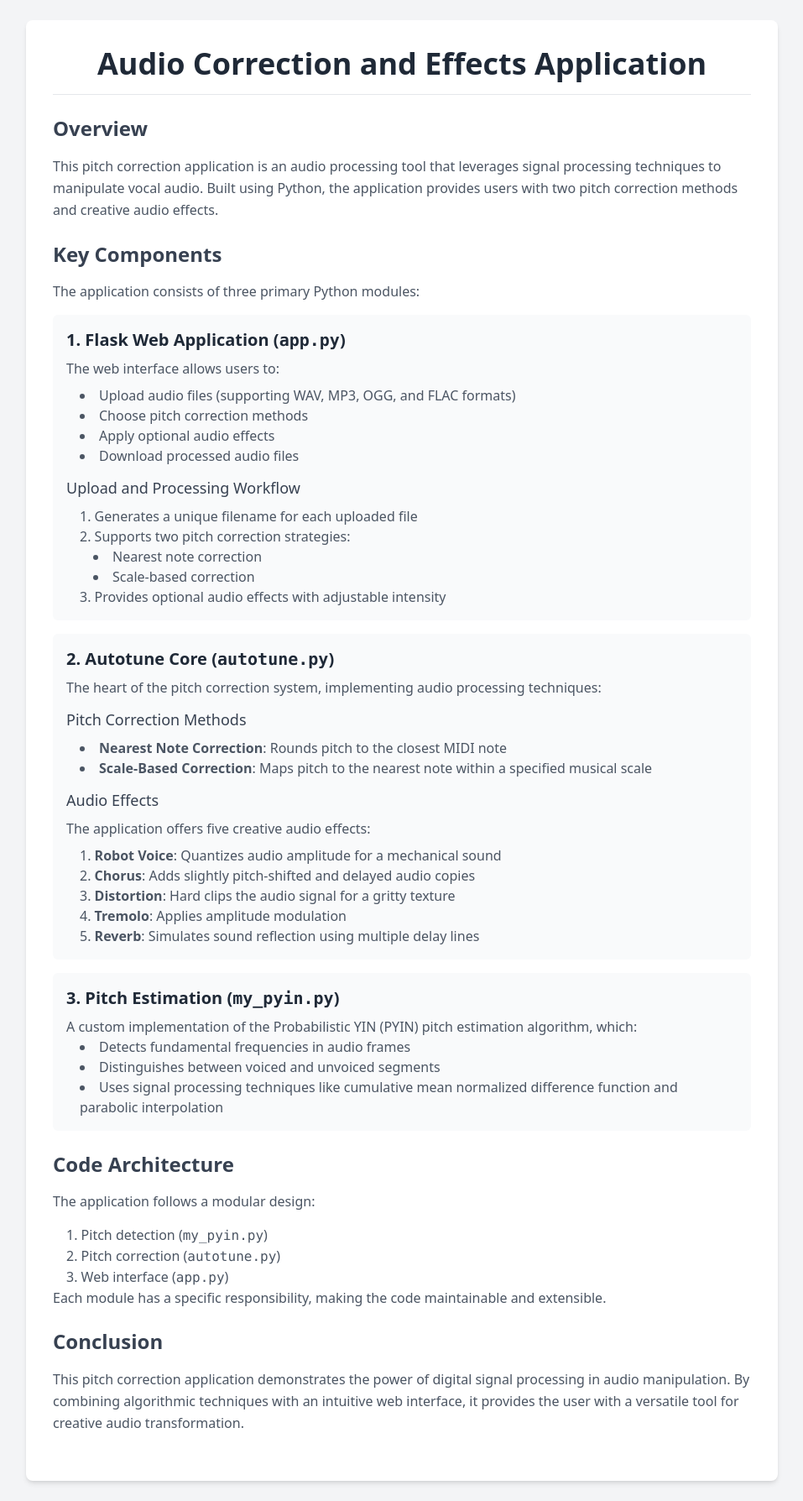
After one commit to Mofante/autotune, a Flask app: page /about in a window 1280 px wide. The commit adds this page. Shown: the whole page at 84% size, without its empty margins (161-1118 px from the left). Run offline with Flask 3, Linux system fonts and the light colour scheme; some libraries are stand-ins or nearby versions.

Commit message:
added about page

```diff
--- a/app.py
+++ b/app.py
@@ -92,5 +92,9 @@ def upload_file():
 def download_file(filename):
     return send_file(os.path.join(app.config['OUTPUT_FOLDER'], filename), as_attachment=True)
 
+@app.route('/about')
+def about():
+    return render_template('about.html')
+
 if __name__ == '__main__':
     app.run(debug=True)
--- /dev/null
+++ b/templates/about.html
@@ -0,0 +1,112 @@
+<!DOCTYPE html>
+<html lang="en">
+<head>
+    <meta charset="UTF-8">
+    <meta name="viewport" content="width=device-width, initial-scale=1.0">
+    <title>Audio Correction App - About</title>
+    <script src="https://cdn.tailwindcss.com"></script>
+</head>
+<body class="bg-gray-100 min-h-screen p-6">
+    <div class="container mx-auto max-w-4xl bg-white shadow-md rounded-lg p-8">
+        <h1 class="text-4xl font-bold mb-6 text-center text-gray-800 border-b pb-4">Audio Correction and Effects Application</h1>
+
+        <section class="mb-6">
+            <h2 class="text-2xl font-semibold mb-4 text-gray-700">Overview</h2>
+            <p class="text-gray-600 leading-relaxed">
+                This pitch correction application is an audio processing tool that leverages signal processing techniques to manipulate vocal audio. Built using Python, the application provides users with two pitch correction methods and creative audio effects.
+            </p>
+        </section>
+
+        <section class="mb-6">
+            <h2 class="text-2xl font-semibold mb-4 text-gray-700">Key Components</h2>
+            <p class="text-gray-600 mb-4">
+                The application consists of three primary Python modules:
+            </p>
+
+            <div class="space-y-4">
+                <div class="bg-gray-50 p-4 rounded-md">
+                    <h3 class="text-xl font-semibold mb-2 text-gray-800">1. Flask Web Application (<code>app.py</code>)</h3>
+                    <p class="text-gray-600 mb-2">
+                        The web interface allows users to:
+                    </p>
+                    <ul class="list-disc list-inside text-gray-600 pl-4">
+                        <li>Upload audio files (supporting WAV, MP3, OGG, and FLAC formats)</li>
+                        <li>Choose pitch correction methods</li>
+                        <li>Apply optional audio effects</li>
+                        <li>Download processed audio files</li>
+                    </ul>
+
+                    <h4 class="text-lg font-medium mt-3 mb-2 text-gray-700">Upload and Processing Workflow</h4>
+                    <ol class="list-decimal list-inside text-gray-600 pl-4">
+                        <li>Generates a unique filename for each uploaded file</li>
+                        <li>Supports two pitch correction strategies:
+                            <ul class="list-disc list-inside pl-4">
+                                <li>Nearest note correction</li>
+                                <li>Scale-based correction</li>
+                            </ul>
+                        </li>
+                        <li>Provides optional audio effects with adjustable intensity</li>
+                    </ol>
+                </div>
+
+                <div class="bg-gray-50 p-4 rounded-md">
+                    <h3 class="text-xl font-semibold mb-2 text-gray-800">2. Autotune Core (<code>autotune.py</code>)</h3>
+                    <p class="text-gray-600 mb-2">
+                        The heart of the pitch correction system, implementing audio processing techniques:
+                    </p>
+
+                    <h4 class="text-lg font-medium mt-3 mb-2 text-gray-700">Pitch Correction Methods</h4>
+                    <ul class="list-disc list-inside text-gray-600 pl-4">
+                        <li><strong>Nearest Note Correction</strong>: Rounds pitch to the closest MIDI note</li>
+                        <li><strong>Scale-Based Correction</strong>: Maps pitch to the nearest note within a specified musical scale</li>
+                    </ul>
+
+                    <h4 class="text-lg font-medium mt-3 mb-2 text-gray-700">Audio Effects</h4>
+                    <p class="text-gray-600 mb-2">The application offers five creative audio effects:</p>
+                    <ol class="list-decimal list-inside text-gray-600 pl-4">
+                        <li><strong>Robot Voice</strong>: Quantizes audio amplitude for a mechanical sound</li>
+                        <li><strong>Chorus</strong>: Adds slightly pitch-shifted and delayed audio copies</li>
+                        <li><strong>Distortion</strong>: Hard clips the audio signal for a gritty texture</li>
+                        <li><strong>Tremolo</strong>: Applies amplitude modulation</li>
+                        <li><strong>Reverb</strong>: Simulates sound reflection using multiple delay lines</li>
+                    </ol>
+                </div>
+
+                <div class="bg-gray-50 p-4 rounded-md">
+                    <h3 class="text-xl font-semibold mb-2 text-gray-800">3. Pitch Estimation (<code>my_pyin.py</code>)</h3>
+                    <p class="text-gray-600">
+                        A custom implementation of the Probabilistic YIN (PYIN) pitch estimation algorithm, which:
+                    </p>
+                    <ul class="list-disc list-inside text-gray-600 pl-4">
+                        <li>Detects fundamental frequencies in audio frames</li>
+                        <li>Distinguishes between voiced and unvoiced segments</li>
+                        <li>Uses signal processing techniques like cumulative mean normalized difference function and parabolic interpolation</li>
+                    </ul>
+                </div>
+            </div>
+        </section>
+
+        <section class="mb-6">
+            <h2 class="text-2xl font-semibold mb-4 text-gray-700">Code Architecture</h2>
+            <p class="text-gray-600 mb-4">
+                The application follows a modular design:
+            </p>
+            <ol class="list-decimal list-inside text-gray-600 pl-4">
+                <li>Pitch detection (<code>my_pyin.py</code>)</li>
+                <li>Pitch correction (<code>autotune.py</code>)</li>
+                <li>Web interface (<code>app.py</code>)</li>
+            </ol>
+            <p class="text-gray-600 mb-4">
+                Each module has a specific responsibility, making the code maintainable and extensible.
+            </p>
+        </section>
+
+        <section class="mb-6">
+            <h2 class="text-2xl font-semibold mb-4 text-gray-700">Conclusion</h2>
+            <p class="text-gray-600 leading-relaxed">
+                This pitch correction application demonstrates the power of digital signal processing in audio manipulation. By combining algorithmic techniques with an intuitive web interface, it provides the user with a versatile tool for creative audio transformation.
+            </p>
+        </section>
+    </div>
+</body>
+</html>
```
Also changed, not shown: templates/index.html (+5 -3 lines).
